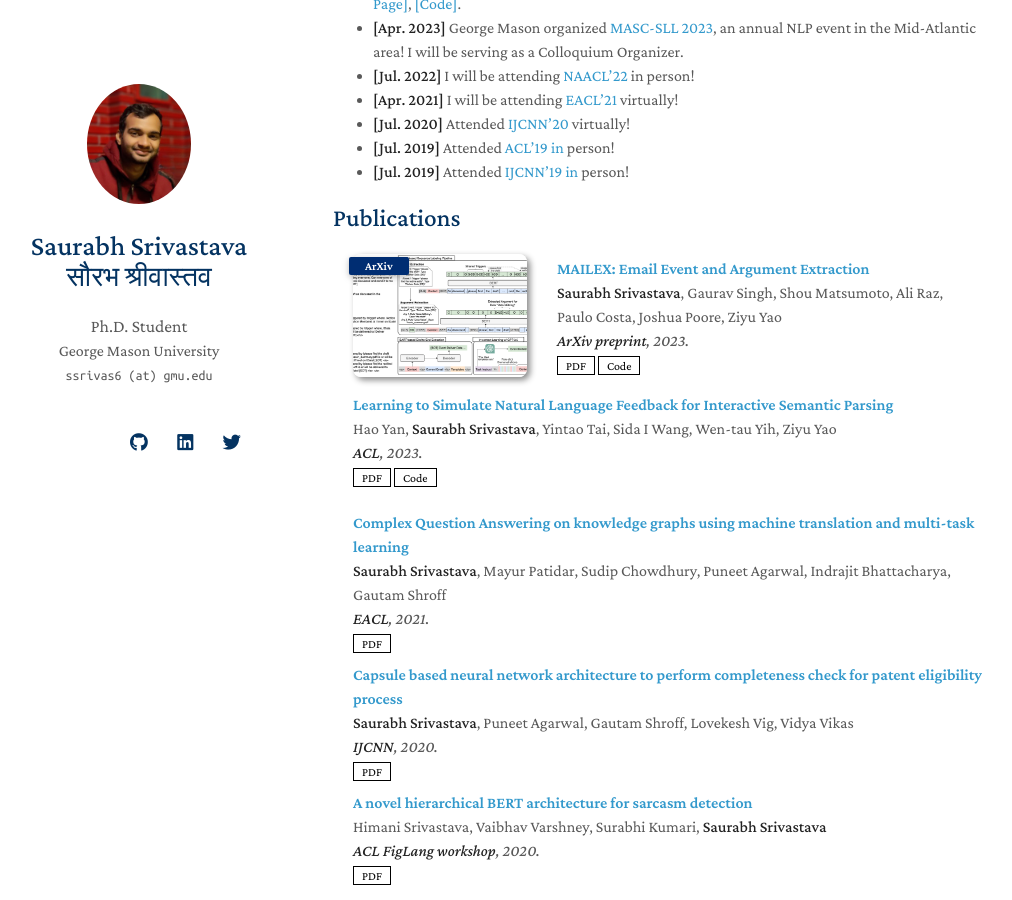
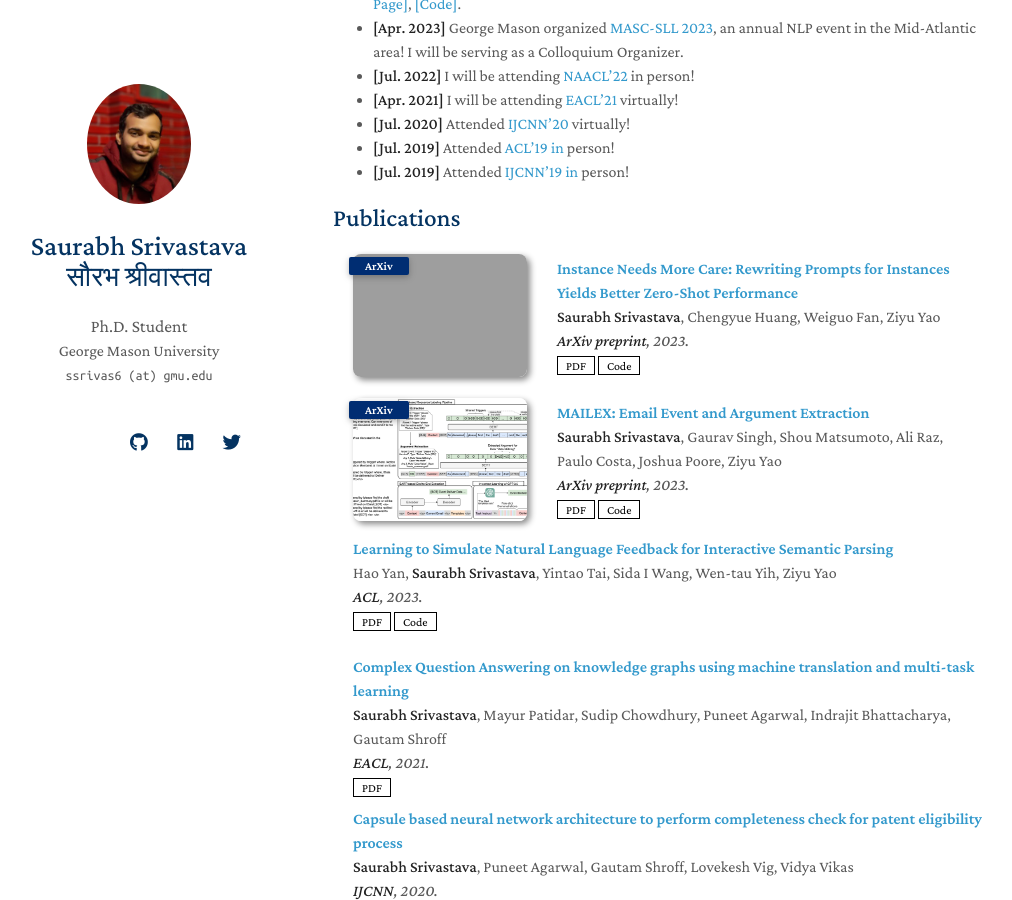
Before and after one commit to salokr/salokr.github.io, a Jekyll site: the page built from index.md, in a window 1280 px wide and 900 px high, scrolled down 806 px. Shown: the whole window, without its empty margins (137-1149 px from the left). Built offline with Jekyll 4.4.1, drawn with Linux system fonts in a browser that asks for light colours; nearby versions of some CDN libraries; a style sheet for code colours, icons or effects is not loaded; our own code applies the rules of GitHub Pages for plain Markdown files; grey boxes are pictures that could not be loaded.

Commit message:
Update publications.md

```diff
--- a/_includes/publications.md
+++ b/_includes/publications.md
@@ -2,7 +2,25 @@
 
 <div class="publications">
 <ol class="bibliography">
+<li>
+  <div class="pub-row">
 
+  <div class="col-sm-3 abbr" style="position: relative;padding-right: 15px;padding-left: 15px;">
+    <img src="assets/img/promptd.png" class="teaser img-fluid z-depth-1">
+    <abbr class="badge">ArXiv</abbr>
+  </div>
+
+  <div class="col-sm-9" style="position: relative;padding-right: 15px;padding-left: 20px;">
+    <div class="title"><a href="https://arxiv.org/abs/2305.13469.pdf">Instance Needs More Care: Rewriting Prompts for Instances Yields Better Zero-Shot Performance</a></div>
+    <div class="author"><strong>Saurabh Srivastava</strong>, Chengyue Huang, Weiguo Fan, Ziyu Yao</div>
+    <div class="periodical"><em><strong>ArXiv preprint</strong>, 2023.</em></div>
+    <div class="links">
+      <a href="https://arxiv.org/abs/2305.13469.pdf" class="btn btn-sm z-depth-0" role="button" target="_blank" style="font-size:12px;">PDF</a>
+      <a href="https://github.com/salokr/promptd" class="btn btn-sm z-depth-0" role="button" target="_blank" style="font-size:12px;">Code</a>
+    </div>
+  </div>
+  </div>
+  </li>
 <li>
 <div class="pub-row">
 
```
